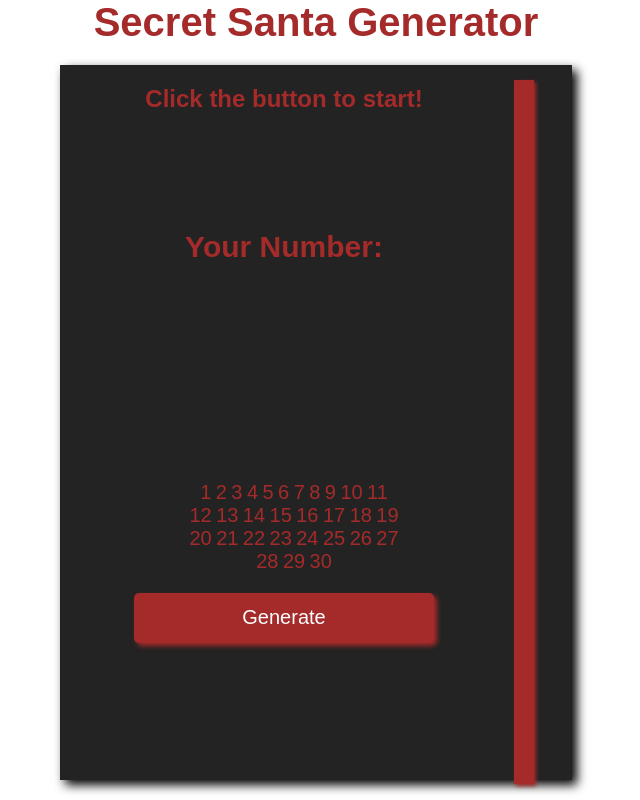
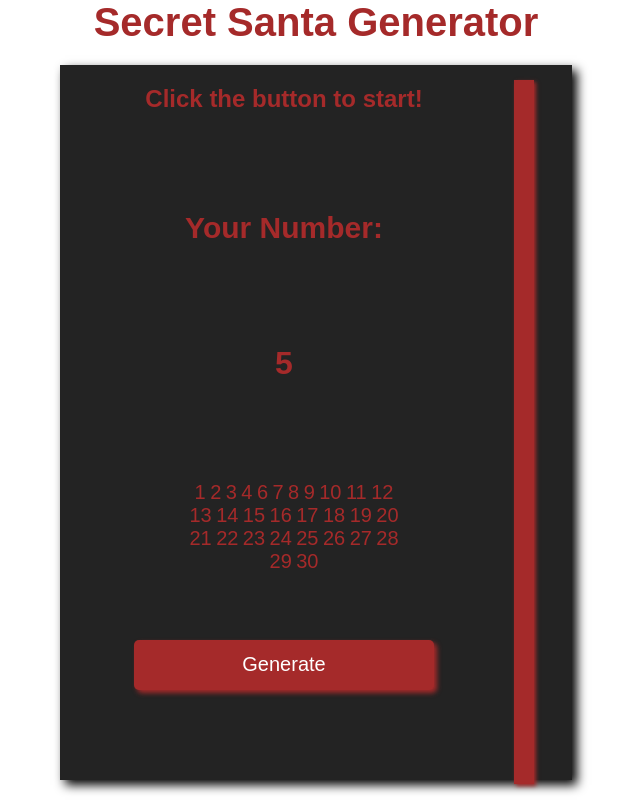
Before and after one commit to Cooki3GOD/christmasNumberGenerator, a plain HTML site: page index.html in a window 1280 px wide. Both pictures are taken after a click on the button "Generate". Shown: the whole page, without its empty margins (324-964 px from the left). Drawn offline with Linux system fonts and the light colour scheme; a web font is replaced by a local one.

Commit message:
Ukonczono funkcje generujaca liczby

```diff
--- a/script.js
+++ b/script.js
@@ -4,15 +4,29 @@ const display = document.querySelector("h2 p");
 const listOfNumbers = document.querySelectorAll("li");
 const button = document.querySelector("button");
 const usedNumbers = [];
-console.log(listOfNumbers);
+const numbers = [];
+
 // Funkcje
+
+for(let i = 0; i < listOfNumbers.length; i++) {
+    numbers.push(parseInt(listOfNumbers[i].textContent, 10));
+}
 
 function getRandomNumber() {
     if(listOfNumbers.length == 0) {
-        display.innerText = "Wszystkie Numery Zostaly wylosowane!";
+        display.innerText = "Nie ma liczb do wylosowania!";
     }
 
     let number;
+
+    do {
+        let index = Math.floor(Math.random() * numbers.length);
+        number = numbers[index];
+        listOfNumbers[index].remove();
+    }
+    while(usedNumbers.includes(number) && listOfNumbers.length != 0);
+    usedNumbers.push(number);
+    display.innerText  = number;
 }
 
 button.addEventListener("click", getRandomNumber);
--- a/style.css
+++ b/style.css
@@ -65,6 +65,7 @@ h2 p {
     justify-content: center;
     width: 100%;
     margin: 10px;
+    height: 20% ;
 }
 ul {
     width: 50%;
```
